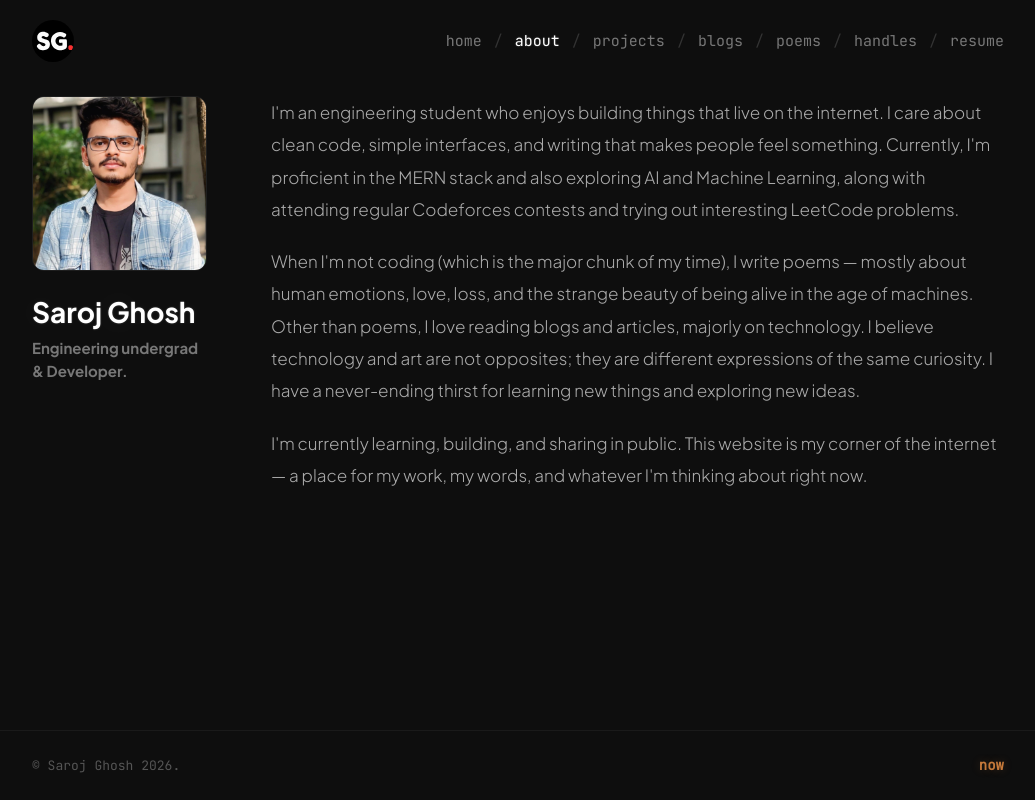
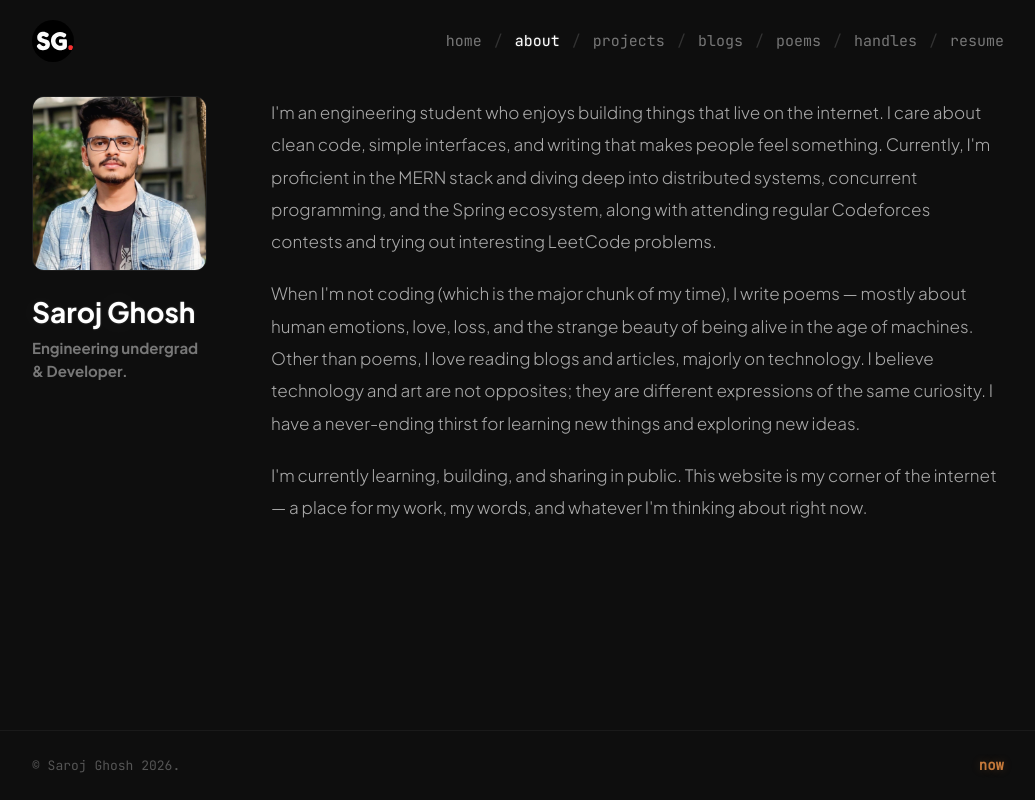
Before and after one commit to s4rojx/saroj-portfolio, a Next.js app: page /about in a window 1280 px wide. Shown: the whole page, without its empty margins (122-1157 px from the left). Built offline with nearby package versions, Linux system fonts and the light colour scheme.

Commit message:
FIxed typo

```diff
--- a/app/about/page.tsx
+++ b/app/about/page.tsx
@@ -34,7 +34,7 @@ export default function About() {
       {/* bio */}
       <div className="flex-1" style={{ fontFamily: "var(--font-jakarta)", fontWeight: 300, fontSize: "17px", color: "#aaa", lineHeight: 1.9 }}>
         <p className="mb-5">
-          I&apos;m an engineering student who enjoys building things that live on the internet. I care about clean code, simple interfaces, and writing that makes people feel something. Currently, I&apos;m proficient in the MERN stack and also exploring AI and Machine Learning, along with attending regular Codeforces contests and trying out interesting LeetCode problems.
+          I&apos;m an engineering student who enjoys building things that live on the internet. I care about clean code, simple interfaces, and writing that makes people feel something. Currently, I&apos;m proficient in the MERN stack and diving deep into distributed systems, concurrent programming, and the Spring ecosystem, along with attending regular Codeforces contests and trying out interesting LeetCode problems.
         </p>
         <p className="mb-5">
           When I&apos;m not coding (which is the major chunk of my time), I write poems — mostly about human emotions, love, loss, and the strange beauty of being alive in the age of machines. Other than poems, I love reading blogs and articles, majorly on technology. I believe technology and art are not opposites; they are different expressions of the same curiosity. I have a never-ending thirst for learning new things and exploring new ideas.
```
